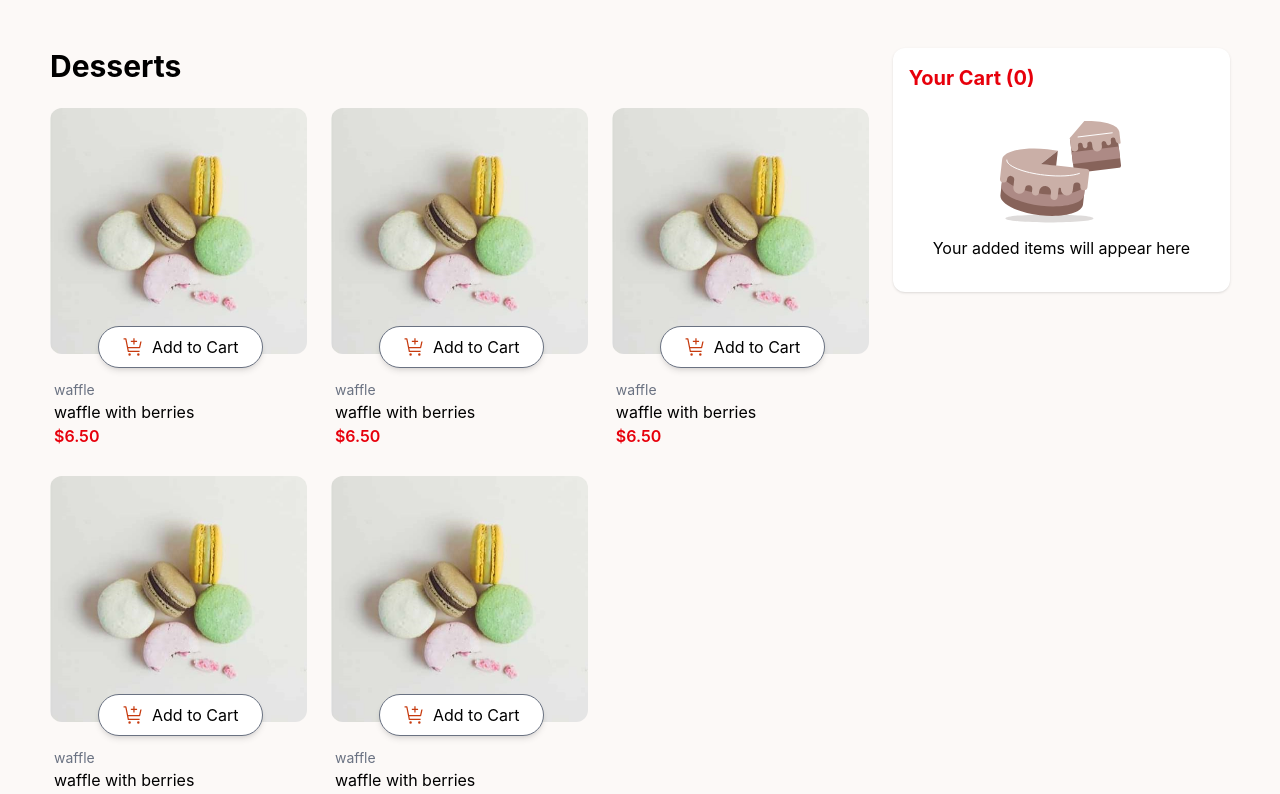
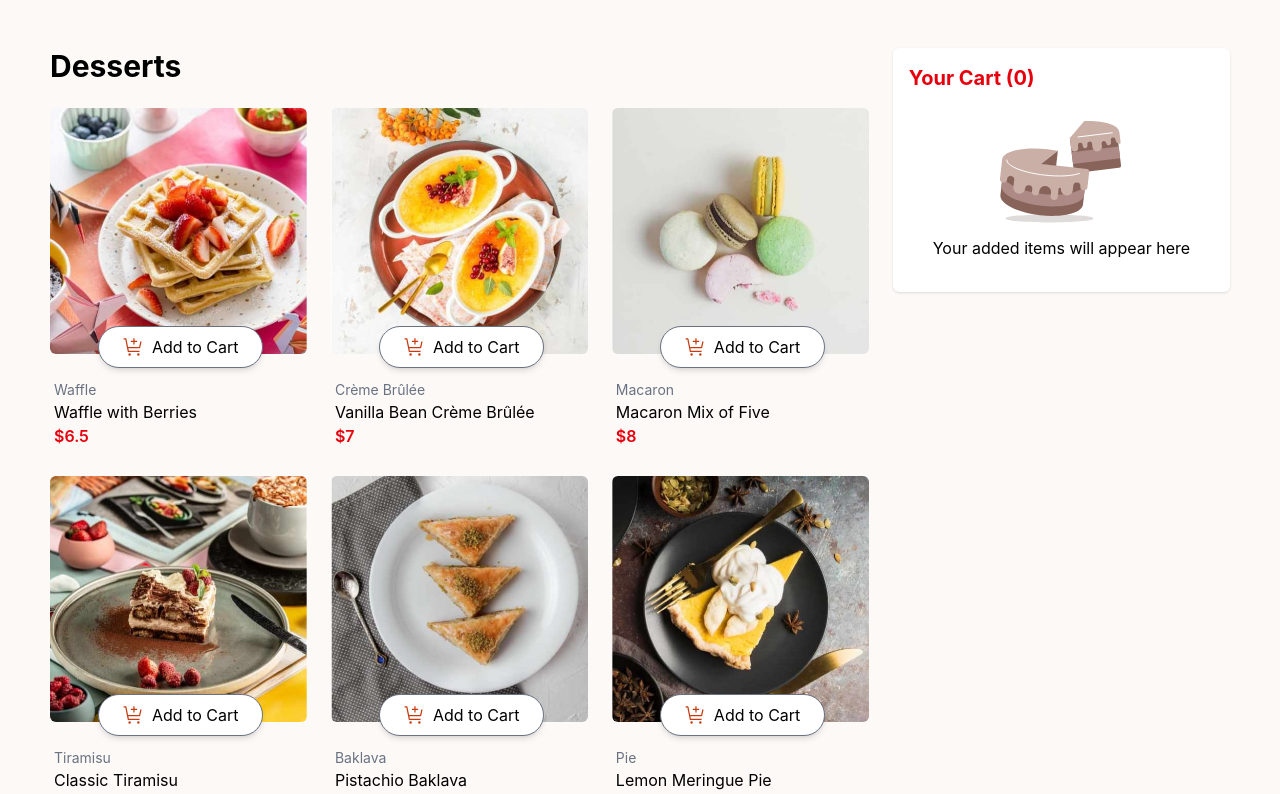
Before and after one commit to nimanek/frontend-mentor-challenges, a React (Vite) app in the folder product-list-with-cart/: page / in a window 1280 px wide. Shown: the top 794 px of the page. Built offline with nearby package versions, Linux system fonts and the light colour scheme.

Commit message:
created useShoppingCart context & showed data from data.json

```diff
--- a/product-list-with-cart/src/components/AddToCartBtn.tsx
+++ b/product-list-with-cart/src/components/AddToCartBtn.tsx
@@ -1,10 +1,44 @@
+import { useState } from "react";
 
 const AddToCartBtn = () => {
-  return (
-    <div className="">
-      <button className="flex items-center justify-center gap-2 border border-gray-500 shadow-md absolute bottom-0 left-12 bg-white px-6 py-2 rounded-full cursor-pointer hover:bg-rose-50"><img src="../../public/icon-add-to-cart.svg"/> Add to Cart</button>
-    </div>
-  )
-}
 
-export default AddToCartBtn
+    const [isAdded, setIsAdded] = useState(false);
+    const [count, setCount] = useState(1)
+
+    const handleDec = ()=>{
+        if(count === 0){
+            setIsAdded(!isAdded)
+        }else{
+            setCount(count - 1)
+        }
+    }
+
+    const handleAdd = ()=>{
+        setIsAdded(true)
+        if(count === 0){
+        setIsAdded(false)
+        }
+    }
+
+
+    return (
+        <div className="">
+            {isAdded ? (
+                 <div className="flex items-center justify-between gap-2 w-41 border border-gray-500 shadow-md absolute bottom-0 left-12 bg-orange-700 px-6 py-2 rounded-full">
+                <button onClick={()=>handleDec()} className="cursor-pointer">-</button>
+                {count}
+                <button onClick={()=>setCount(count + 1)} className="cursor-pointer">+</button>
+            </div>
+            ) : (
+                 <button onClick={handleAdd} className="flex items-center justify-center gap-2 border border-gray-500 shadow-md absolute bottom-0 left-12 bg-white px-6 py-2 rounded-full cursor-pointer hover:bg-rose-50">
+                <img src="../../public/icon-add-to-cart.svg" /> Add to Cart
+            </button>
+            ) }
+
+
+
+        </div>
+    );
+};
+
+export default AddToCartBtn;
--- a/product-list-with-cart/src/components/ProductCard.tsx
+++ b/product-list-with-cart/src/components/ProductCard.tsx
@@ -1,18 +1,23 @@
+import type { IData } from "../context/useShoppingCart";
 import AddToCartBtn from "./AddToCartBtn";
 
-const ProductCard = () => {
+type ProductCardType={
+    dessert: IData
+}
+
+const ProductCard = ({dessert}:ProductCardType) => {
     return (
         <>
             <div className="">
                 <div className="relative w-fit h-65">
-                    <img className="h-fit w-full rounded-xl" src="../../public/image-macaron-desktop.jpg"/>
+                    <img className="h-fit w-full rounded-md" src={dessert.image.desktop}/>
                     <AddToCartBtn />
                 </div>
 
                 <div className="flex flex-col mt-2 p-1">
-                    <p className="text-sm text-gray-500">waffle</p>
-                    <p>waffle with berries</p>
-                    <span className="text-red-600 font-semibold">$6.50</span>
+                    <p className="text-sm text-gray-500">{dessert.category}</p>
+                    <p>{dessert.name}</p>
+                    <span className="text-red-600 font-semibold">${dessert.price}</span>
                 </div>
             </div>
         </>
--- a/product-list-with-cart/src/components/ProductsList.tsx
+++ b/product-list-with-cart/src/components/ProductsList.tsx
@@ -1,15 +1,21 @@
+import { useContext } from "react";
 import ProductCard from "./ProductCard";
+import { ShoppingCartContext, type IData } from "../context/useShoppingCart";
 
 const ProductsList = () => {
+    const { desserts } = useContext(ShoppingCartContext);
+
     return (
         <>
             <p className="font-bold text-3xl mb-6">Desserts</p>
             <div className="grid gap-6 grid-cols-3">
-                <ProductCard />
-                <ProductCard />
-                <ProductCard />
-                <ProductCard />
-                <ProductCard />
+                {desserts.map((dessert: IData) => (
+                    <ul key={dessert.name}>
+                        <li>
+                            <ProductCard dessert={dessert} />
+                        </li>
+                    </ul>
+                ))}
             </div>
         </>
     );
--- a/product-list-with-cart/src/components/RightCart.tsx
+++ b/product-list-with-cart/src/components/RightCart.tsx
@@ -1,7 +1,7 @@
 const RightCart = () => {
     return (
         <>
-            <div className="bg-white p-4 rounded-xl shadow-sm">
+            <div className="bg-white p-4 rounded-md shadow-sm">
                 <h3 className="text-xl font-bold text-red-600">Your Cart (<span>0</span>)</h3>
                 <div className="flex flex-col items-center justify-center p-4">
                     <img src="../../public/illustration-empty-cart.svg" />
--- /dev/null
+++ b/product-list-with-cart/src/context/useShoppingCart.tsx
@@ -0,0 +1,30 @@
+import { createContext, useEffect, useState, type ReactNode } from "react";
+import data from "../../data.json";
+
+export interface IData {
+    image: {
+        thumbnail: string;
+        mobile: string;
+        tablet: string;
+        desktop: string;
+    };
+    name: string;
+    category: string;
+    price: number;
+}
+
+
+export const ShoppingCartContext = createContext<any>(null);
+
+export function ShoppingCartProvider({ children }: { children: ReactNode }) {
+    const [desserts, setDesserts] = useState<IData[]>([]);
+    useEffect(() => {
+        setDesserts(data);
+    }, []);
+
+    return (
+        <ShoppingCartContext.Provider value={{ desserts }}>
+            {children}
+        </ShoppingCartContext.Provider>
+    );
+}
--- a/product-list-with-cart/src/main.tsx
+++ b/product-list-with-cart/src/main.tsx
@@ -1,7 +1,10 @@
-import { createRoot } from 'react-dom/client'
-import './index.css'
-import App from './App.tsx'
+import { createRoot } from "react-dom/client";
+import "./index.css";
+import App from "./App.tsx";
+import { ShoppingCartProvider } from "./context/useShoppingCart.tsx";
 
-createRoot(document.getElementById('root')!).render(
-    <App />
-)
+createRoot(document.getElementById("root")!).render(
+    <ShoppingCartProvider>
+        <App />
+    </ShoppingCartProvider>,
+);
```
